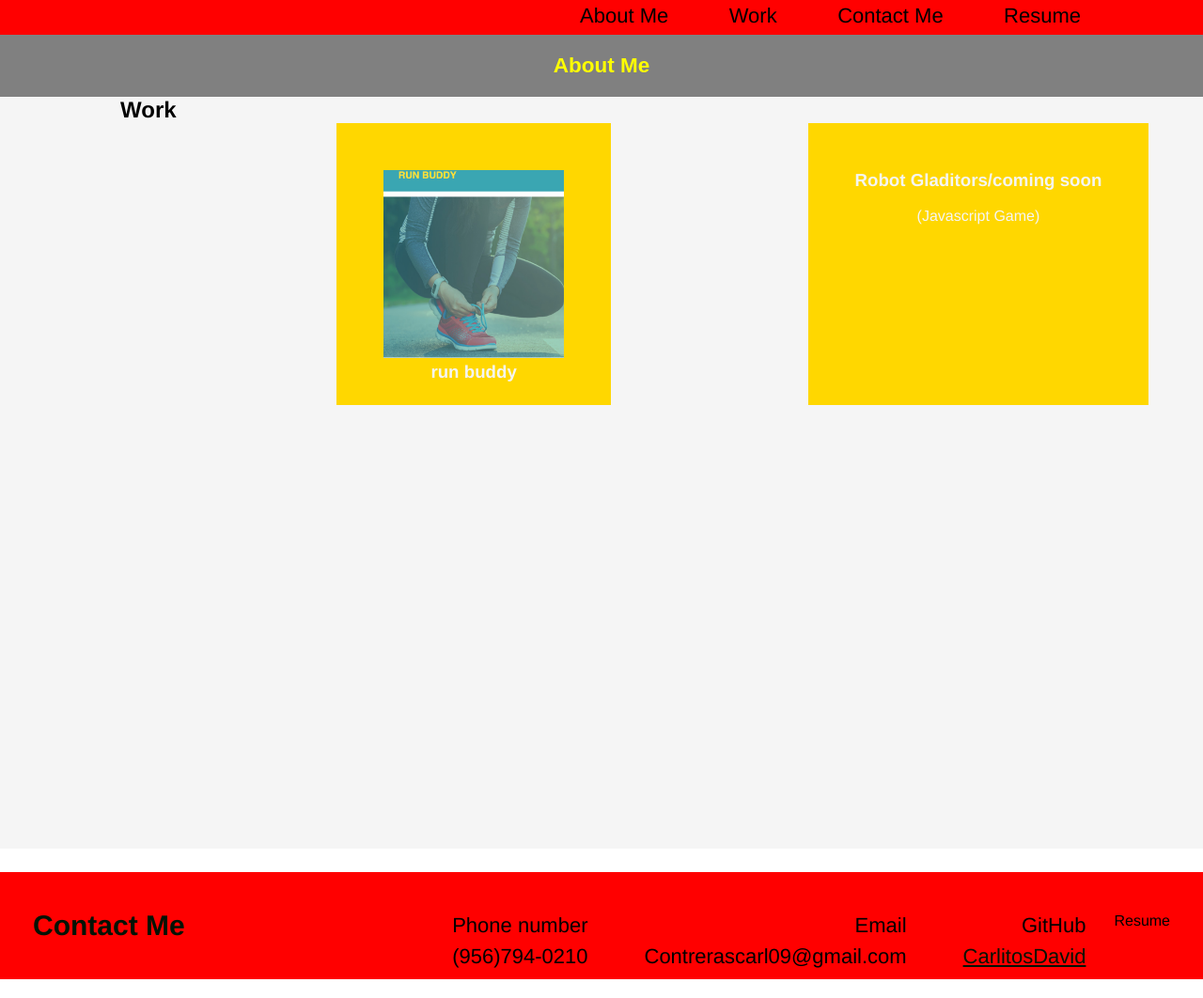
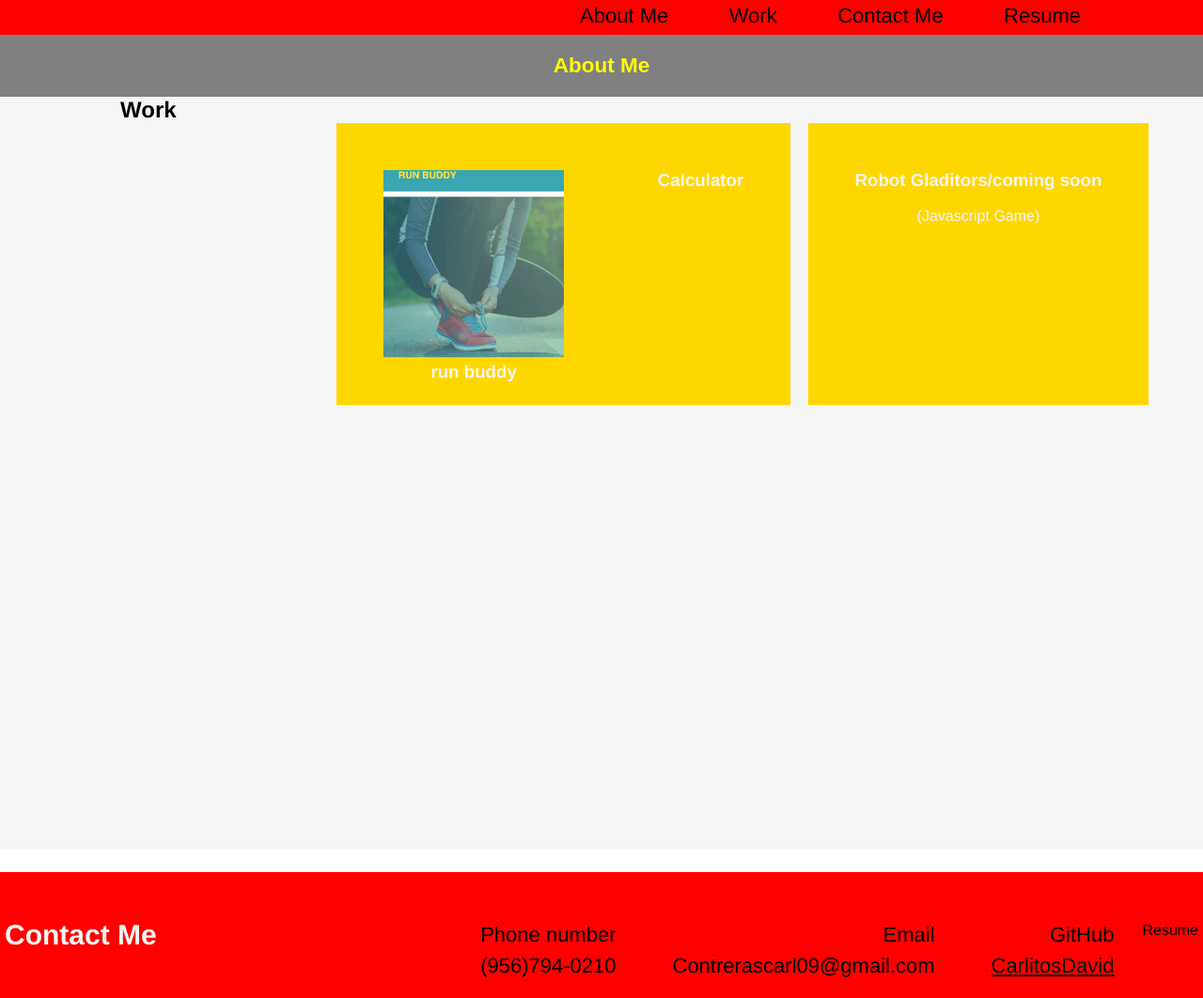
Before and after one commit to CarlitosDavid/Portfolio-Starter, a plain HTML site: page index.html in a window 1280 px wide. Shown: the part 80-1142 px from the top of the page at 94% size. Drawn offline with Linux system fonts and the light colour scheme.

Commit message:
change CSS styling

```diff
--- a/assest/portfolio.css
+++ b/assest/portfolio.css
@@ -38,6 +38,10 @@ header nav ul li {
 header nav ul li a {
     margin: 0 30px;
     font-size: 22px;
+}
+
+header h1 {
+    color: whitesmoke;
 }
 
 .about-me {
@@ -94,6 +98,7 @@ header nav ul li a {
     color: whitesmoke;
     float: left;
     text-align: center;
+    flex-direction: column;
 }
 
 .run-buddy-snap img {
@@ -108,12 +113,24 @@ header nav ul li a {
     color: whitesmoke;
     float: right;
     text-align: center;
+    flex-direction: column;
+}
+
+.calculator {
+    margin-bottom: 20px;
+    padding: 50px;
+    height: 300px;
+    background-color: gold;
+    color: whitesmoke;
+    float: left;
+    text-align: center;
+    flex-direction: column;
 }
 
 footer {
     background: red;
     width: 100%;
-    padding: 40px 35px;
+    padding: 50px 5px;
 }
 
 footer div ul li {
@@ -129,6 +146,7 @@ footer h2 {
     color: #021305;
     font-size: 30px;
     margin: 0;
+    color: whitesmoke;
 }
 
 footer div {
--- a/index.html
+++ b/index.html
@@ -4,7 +4,7 @@
         <meta charset="UTF-8" />
         <title>Carl's Portfolio</title>
 
-        <link rel="stylesheet" href="./assest/portfolio.css"
+        <link rel="stylesheet" href="./assest/portfolio.css">
 
 
 
@@ -64,6 +64,13 @@
                     <br> (Javascript Game)
                 </div>
 
+                <div id="calculator" class="calculator">
+                    <h3>Calculator</h3>
+
+                </div>
+
+                <div id=""></div>
+
             </div>
          </div>
 
```
